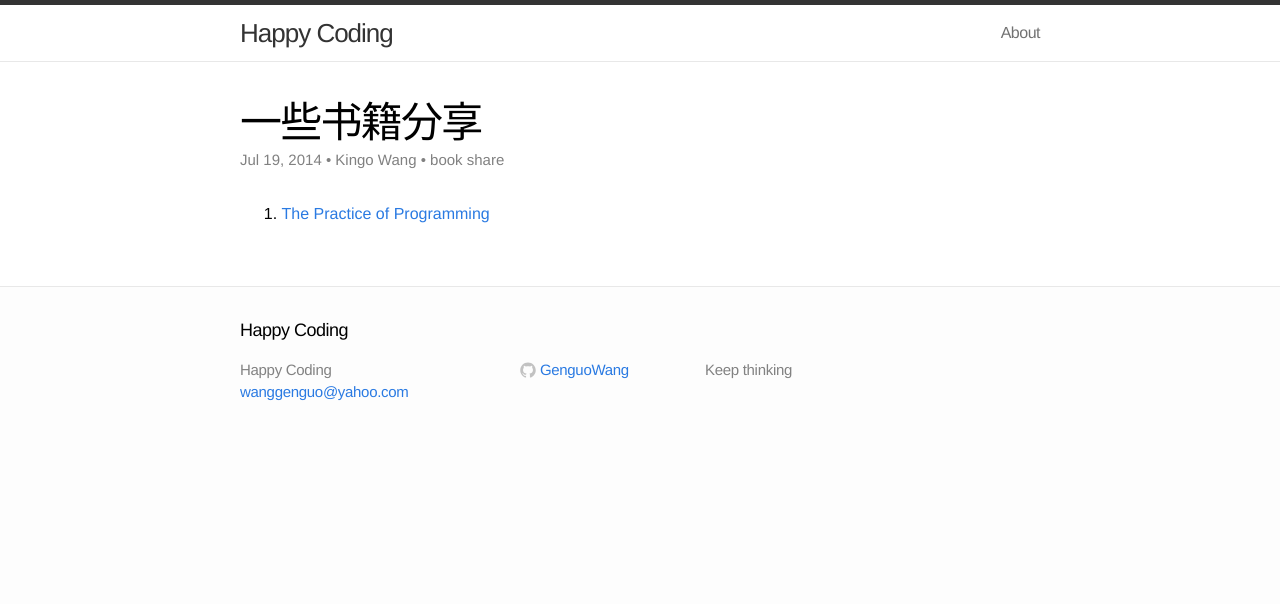
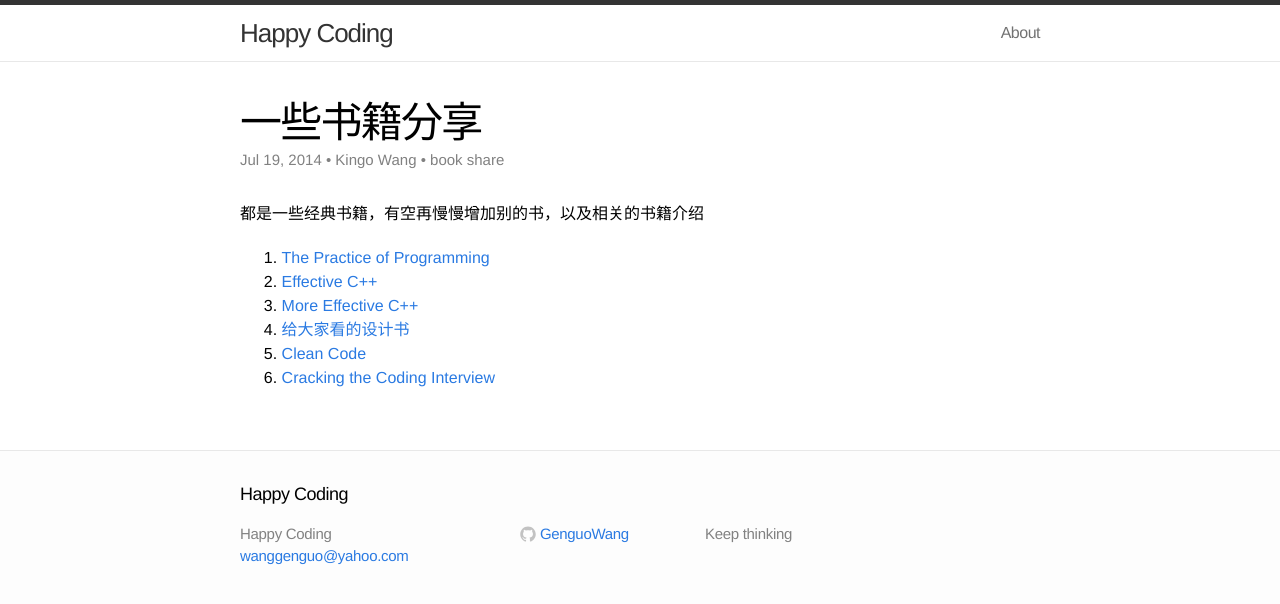
Before and after one commit to GenguoWang/GenguoWang.github.io, a Jekyll site: the page built from _posts/2014-07-19-book-share.md, in a window 1280 px wide. Shown: the top 604 px of the page. Built offline with Jekyll 4.4.1, drawn with Linux system fonts in a browser that asks for light colours.

Commit message:
edit _posts/2014-07-19-book-share.md

```diff
--- a/_posts/2014-07-19-book-share.md
+++ b/_posts/2014-07-19-book-share.md
@@ -7,4 +7,11 @@ author: Kingo Wang
 meta: book share
 ---
 
+都是一些经典书籍，有空再慢慢增加别的书，以及相关的书籍介绍
+
 1.  [The Practice of Programming](/book/The_Practice_of_Programming.pdf)
+2.  [Effective C++](/book/Effective_C++.pdf)
+3.  [More Effective C++](/book/More_Effective_C++.pdf)
+4.  [给大家看的设计书](/book/The_Non_Designers_Design_Book.pdf)
+5.  [Clean Code](/book/clean_code.pdf)
+6.  [Cracking the Coding Interview](/book/cracking_the_coding_interview.pdf)
```
Also changed, not shown: 6 other files.
